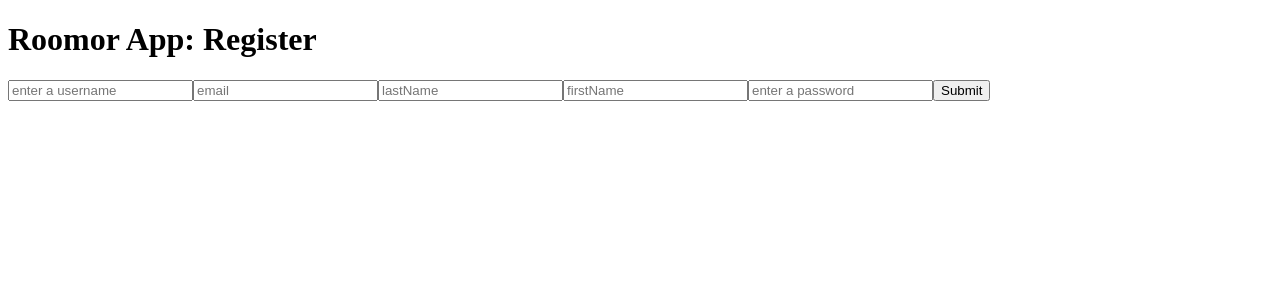
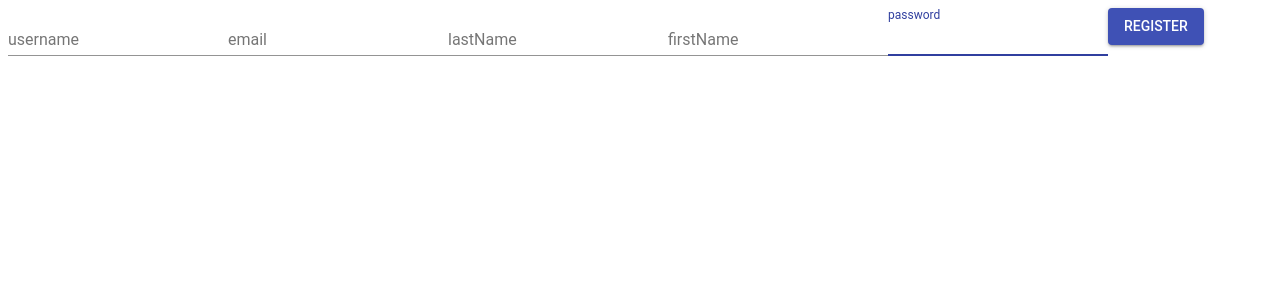
Before and after one commit to FreeCodeCampNorthridge/Roomor, a React (Create React App) app in the folder client/: page / in a window 1280 px wide. Shown: the top 300 px of the page. Built offline with nearby package versions, Linux system fonts and the light colour scheme; the HTML template or start-up script is replaced by a standard one.

Commit message:
add material components

```diff
--- a/client/src/pages/SignUp.js
+++ b/client/src/pages/SignUp.js
@@ -1,18 +1,20 @@
 import React, { Component } from 'react';
+import FormControl from '@material-ui/core/FormControl';
+import Input from '@material-ui/core/Input';
+import Button from '@material-ui/core/Button';
+import InputLabel from '@material-ui/core/InputLabel';
 import axios from 'axios';
 
 export default class SignUp extends Component {
   state = {};
-  handleChange = (event, nameAttr) => {
-    this.setState({ [nameAttr]: event.target.value });
+  handleChange = ({ target: { value } }, name) => {
+    this.setState({ [name]: value });
   };
-
   handleSubmit = () => {
     axios
       .post('/api/users/signup', this.state)
       .then(user => {
         this.setState({ user });
-        console.log(this.state);
       })
       .catch(err => {
         if (err) throw err;
@@ -21,40 +23,66 @@ export default class SignUp extends Component {
   render() {
     return (
       <div>
-        <h1>Roomor App: Register</h1>
-        <input
+        <FormControl>
+          <InputLabel htmlFor="username">username</InputLabel>
+          <Input
             type="text"
-          placeholder="enter a username"
+            id="username"
             name="username"
-          onChange={event => this.handleChange(event, event.target.name)}
+            autoFocus
+            onChange={event => this.handleChange(event, 'username')}
           />
-        <input
+        </FormControl>
+        <FormControl>
+          <InputLabel htmlFor="email">email</InputLabel>
+          <Input
+            id="email"
             type="text"
-          onChange={event => this.handleChange(event, event.target.name)}
-          placeholder="email"
+            onChange={event => this.handleChange(event, 'email')}
             name="email"
+            autoComplete="email"
+            autoFocus
           />
-        <input
+        </FormControl>
+        <FormControl>
+          <InputLabel htmlFor="lastName">lastName</InputLabel>
+          <Input
+            id="lastName"
             type="text"
-          onChange={event => this.handleChange(event, event.target.name)}
-          placeholder="lastName"
+            onChange={event => this.handleChange(event, 'lastName')}
             name="lastName"
+            autoFocus
           />
-        <input
+        </FormControl>
+        <FormControl>
+          <InputLabel htmlFor="firstName">firstName</InputLabel>
+          <Input
+            id="firstName"
             type="text"
-          onChange={event => this.handleChange(event, event.target.name)}
-          placeholder="firstName"
+            onChange={event => this.handleChange(event, 'firstName')}
             name="firstName"
+            autoFocus
           />
-        <input
+        </FormControl>
+        <FormControl>
+          <InputLabel htmlFor="password">password</InputLabel>
+          <Input
+            id="password"
             type="text"
             name="password"
-          placeholder="enter a password"
-          onChange={event => this.handleChange(event, event.target.name)}
+            autoFocus
+            autoComplete="current-password"
+            onChange={event => this.handleChange(event, 'password')}
           />
-        <button onClick={this.handleSubmit} value="submit">
-          Submit
-        </button>
+        </FormControl>
+        <Button
+          onClick={this.handleSubmit}
+          color="primary"
+          variant="contained"
+          type="submit"
+        >
+          Register
+        </Button>
       </div>
     );
   }
```
Also changed, not shown: client/src/App.js (+0 -46 lines). Lines whose indentation alone changed are shown as unchanged.
